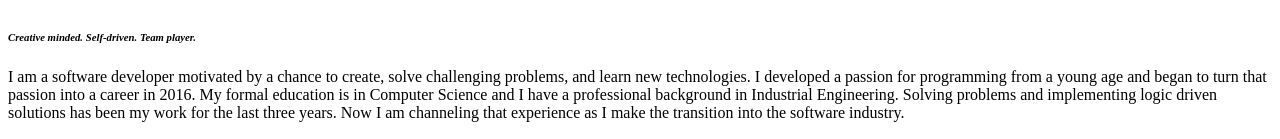
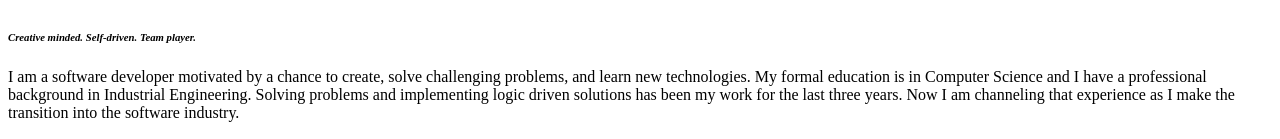
Before and after one commit to JHoryza/portfolio-website, a React app: page / in a window 1280 px wide. Shown: the part 813-952 px from the top of the page. Built offline with nearby package versions, Linux system fonts and the light colour scheme; the HTML template or start-up script is replaced by a standard one.

Commit message:
Updated about me content

```diff
--- a/src/About.js
+++ b/src/About.js
@@ -11,7 +11,7 @@ function About() {
                     <div className="col-md-5">
                         <h1>About me</h1>
                         <h6><i>Creative minded. Self-driven. Team player.</i></h6>
-                        <p>I am a software developer motivated by a chance to create, solve challenging problems, and learn new technologies. I developed a passion for programming from a young age and began to turn that passion into a career in 2016. My formal education is in Computer Science and I have a professional background in Industrial Engineering. Solving problems and implementing logic driven solutions has been my work for the last three years. Now I am channeling that experience as I make the transition into the software industry. </p>
+                        <p>I am a software developer motivated by a chance to create, solve challenging problems, and learn new technologies. My formal education is in Computer Science and I have a professional background in Industrial Engineering. Solving problems and implementing logic driven solutions has been my work for the last three years. Now I am channeling that experience as I make the transition into the software industry. </p>
                         <ul className="list-group list-group-horizontal">
                             <li className="list-group-item">
                                 <i className="bi bi-stack"> Java</i>
```
Also changed, not shown: 2 other files (tests, documents, lock files or other folders).
